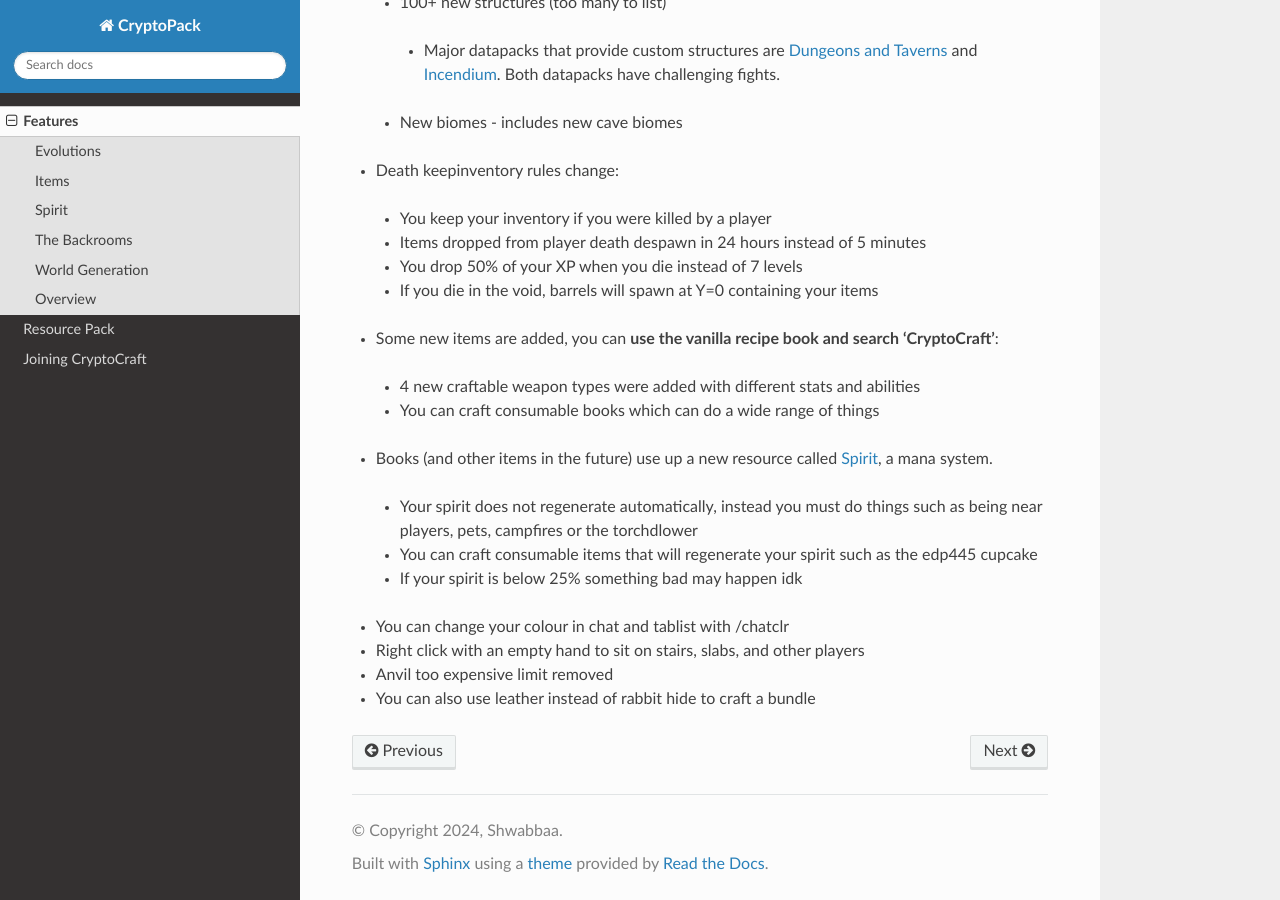
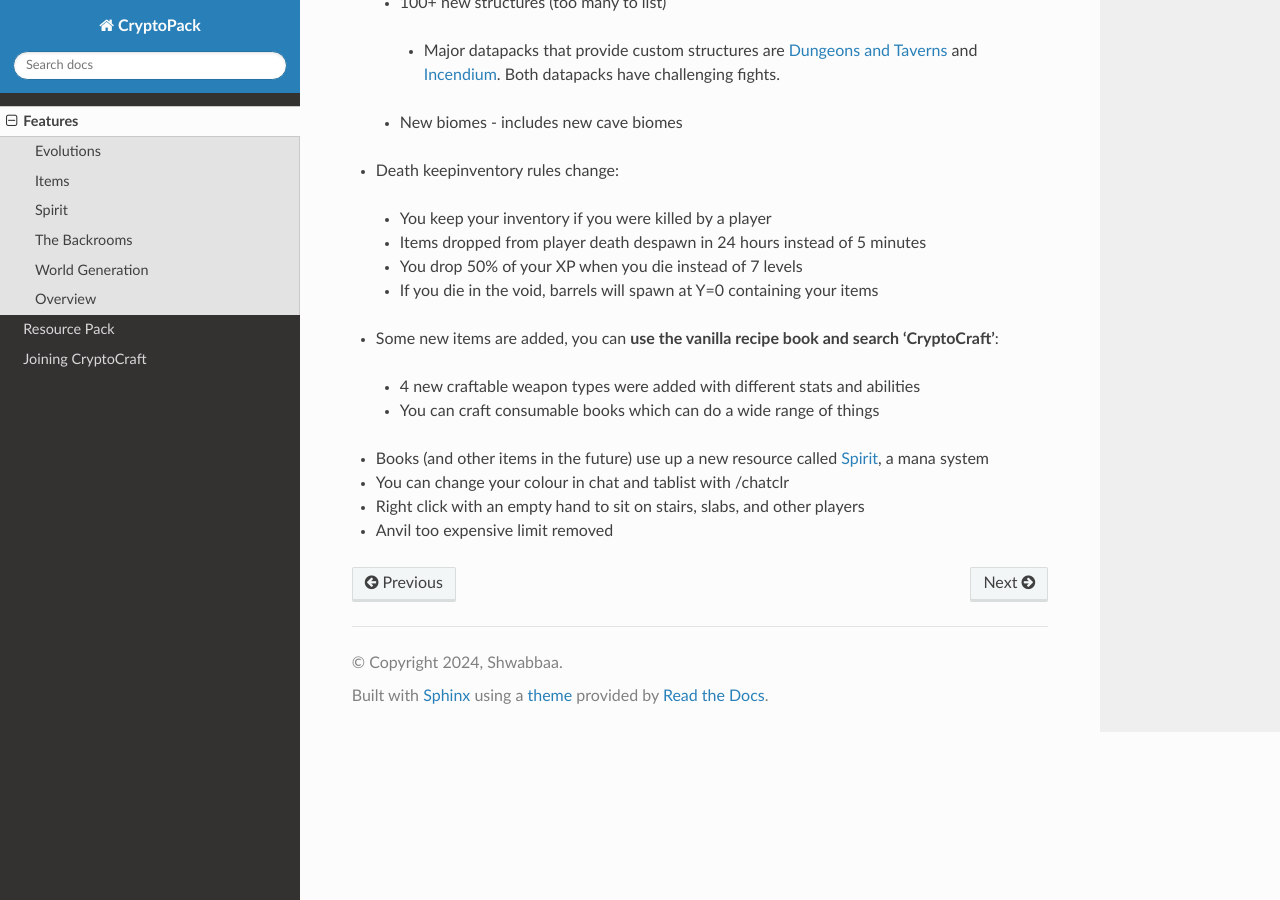
Before and after one commit to Shwabbaa/cryptopack-docs, a Sphinx documentation site: the page built from docs/source/features/index.rst, in a window 1280 px wide and 900 px high, scrolled down 1077 px. Built offline with Sphinx 7.4.7 and the Read the Docs theme 3.1.0, drawn with Linux system fonts in a browser that asks for light colours; pages that are not in the unit, such as notebooks, are missing from menus.

Commit message:
Update index.rst

```diff
--- a/docs/source/features/index.rst
+++ b/docs/source/features/index.rst
@@ -29,11 +29,7 @@
 * Some new items are added, you can **use the vanilla recipe book and search 'CryptoCraft'**:
  * 4 new craftable weapon types were added with different stats and abilities
  * You can craft :doc:`consumable books<books>` which can do a wide range of things
-* :doc:`Books<books>` (and other items in the future) use up a new resource called :doc:`Spirit<spirit>`, a mana system.
- * Your spirit does not regenerate automatically, instead you must do things such as being near players, pets, campfires or the torchdlower
- * You can craft consumable items that will regenerate your spirit such as the edp445 cupcake
- * If your spirit is below 25% something bad may happen idk
+* :doc:`Books<books>` (and other items in the future) use up a new resource called :doc:`Spirit<spirit>`, a mana system
 * You can change your colour in chat and tablist with /chatclr
 * Right click with an empty hand to sit on stairs, slabs, and other players
 * Anvil too expensive limit removed
-* You can also use leather instead of rabbit hide to craft a bundle
```
